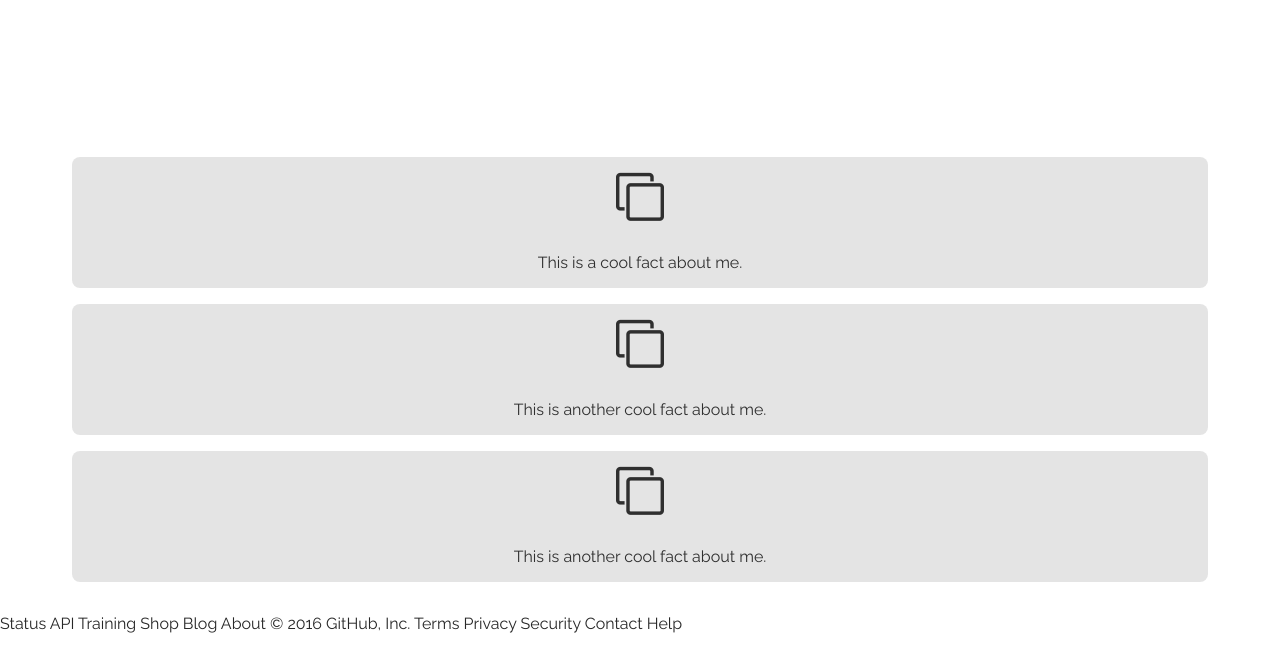
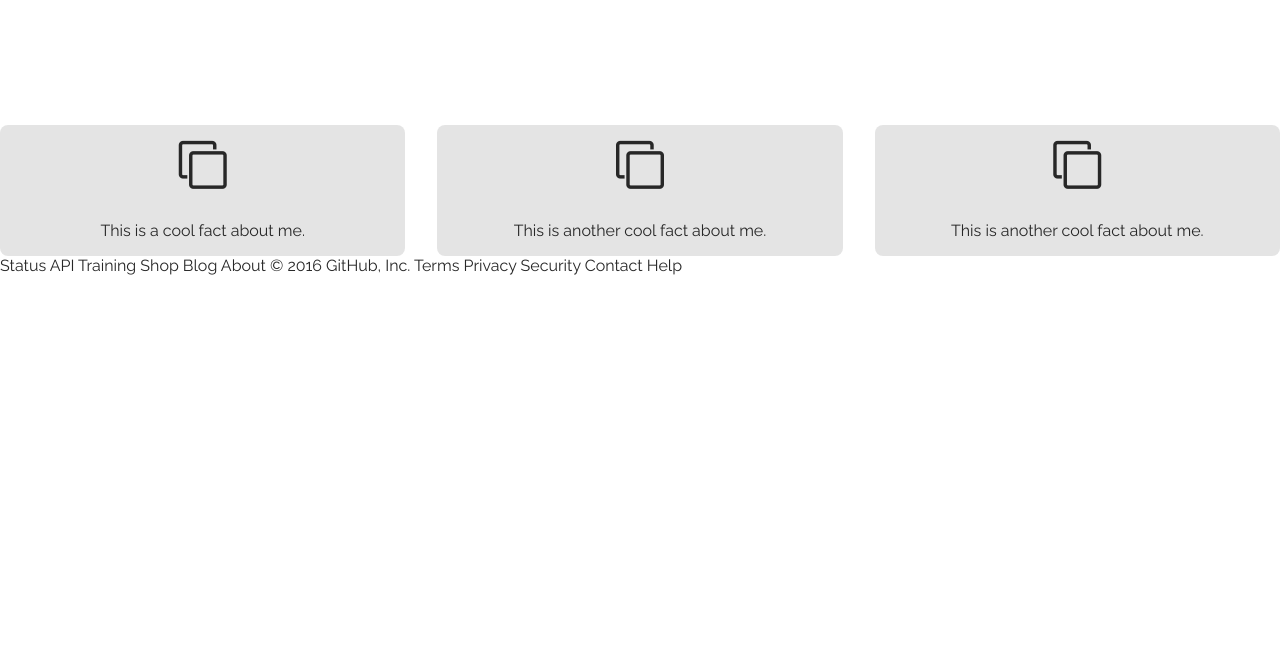
Before and after one commit to dukec85/01-html-introduction, a plain HTML site: page index.html in a window 1280 px wide. Shown: the part 1014-1679 px from the top of the page. After the commit the page ends 1321 px from the top, so only its background shows below. Drawn offline with Linux system fonts and the light colour scheme.

Commit message:
allignments

```diff
--- a/index.html
+++ b/index.html
@@ -45,18 +45,18 @@
       <h2 class="photo-title">What's my tagline?</h2>
     </div>
   </section>
-  <section class="bg-standard">
-    <div class="figure">
-      <div class="figure-span">
-        <figure class="figcaption">
+  <section class="figure">
+    <div class="figure-span">
+      <div class="row">
+        <figure class="row__column">
           <span class="fa fa-3x fa-clone"></span>
           <figcaption>This is a cool fact about me.</figcaption>
         </figure>
-        <figure class="figcaption">
+        <figure class="row__column">
           <span class="fa fa-3x fa-clone"></span>
           <figcaption>This is another cool fact about me.</figcaption>
         </figure>
-        <figure class="figcaption">
+        <figure class="row__column">
           <span class="fa fa-3x fa-clone"></span>
           <figcaption>This is another cool fact about me.</figcaption>
         </figure>
--- a/style.css
+++ b/style.css
@@ -46,6 +46,7 @@ body {
   justify-content: center
   height: 100vh;
   text-align: center;
+
 
   background: url("http://www.developerdev.com/images/placeholders/1920x1200-3.jpg") no-repeat center center fixed;
   -webkit-background-size: cover;
```
